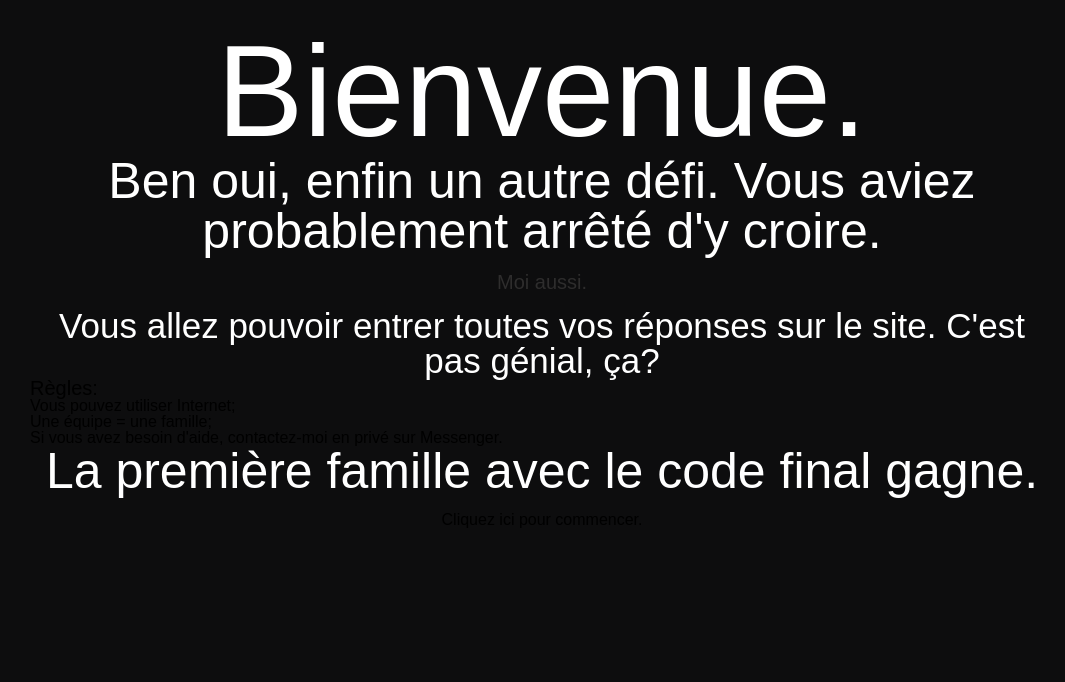
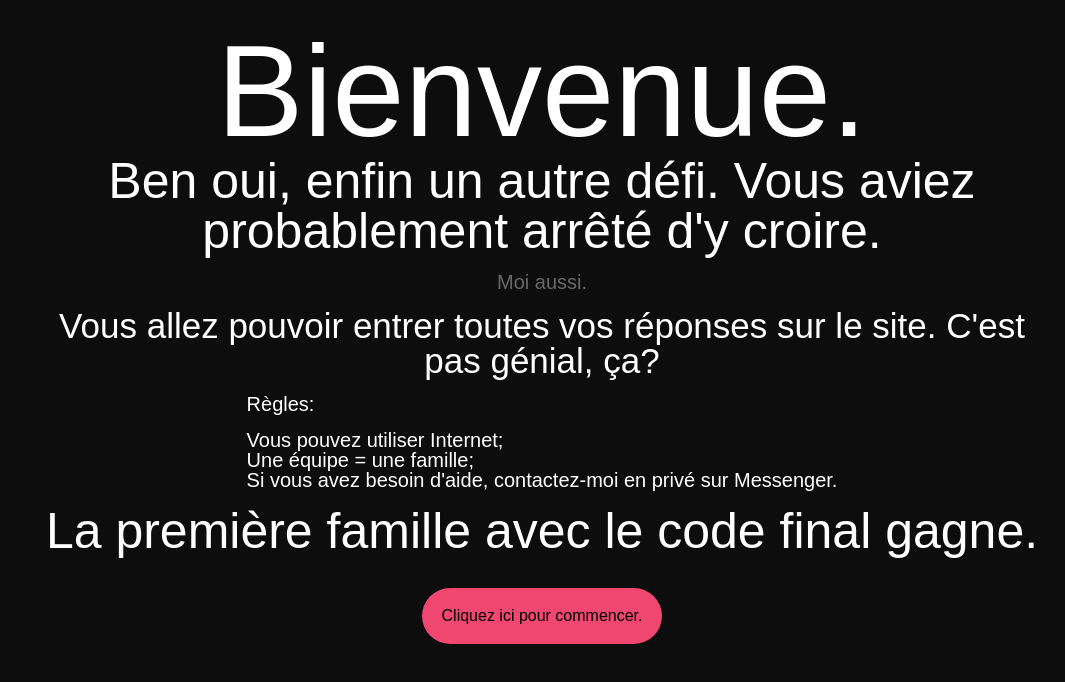
Before and after one commit to EtsyLeGrand/EtsyLeGrand, a plain HTML site: page challenge.html in a window 1280 px wide. Shown: the whole page, without its empty margins (98-1163 px from the left). Drawn offline with Linux system fonts and the light colour scheme; a web font is replaced by a local one.

Commit message:
challenge is done

```diff
--- a/challenge.html
+++ b/challenge.html
@@ -1,13 +1,15 @@
 <!DOCTYPE html>
 <html>
+
 <head>
 	<meta charset="utf-8" />
-		<link rel="stylesheet" href="../challengestyle.css" />
+	<link rel="stylesheet" href="./challengestyle.css" />
 	<link rel="preconnect" href="https://fonts.gstatic.com">
 	<link href="https://fonts.googleapis.com/css2?family=Jockey+One&display=swap" rel="stylesheet">
-		<link rel="shortcut icon" href=""/>
+	<link rel="shortcut icon" href="" />
 	<title>Je code.</title>
 </head>
+
 <body>
 	<div class="container">
 		<h1 class="center">Bienvenue.</h1>
@@ -16,15 +18,26 @@
 		<p class="center gray">Moi aussi.</p>
 		<br>
 		<h4 class="center">Vous allez pouvoir entrer toutes vos réponses sur le site. C'est pas génial, ça?</h4>
-		<p class="">Règles:</p>
-		<ul>
-			<li>Vous pouvez utiliser Internet;</li>
-			<li>Une équipe = une famille;</li>
-			<li>Si vous avez besoin d'aide, contactez-moi en privé sur Messenger.</li>
+		<br>
+		<div class="center">
+			<div style="margin: 0 auto; display: inline-block;">
+				<p class="left">Règles:</p>
+				<br>
+				<ul class="left">
+					<li class="">Vous pouvez utiliser Internet;</li>
+					<li class="">Une équipe = une famille;</li>
+					<li class="">Si vous avez besoin d'aide, contactez-moi en privé sur Messenger.</li>
 				</ul>
+			</div>
+		</div>
+		<br>
 		<h3 class="center">La première famille avec le code final gagne.</h3>
 		<br>
-		<a class="button center" href="#">Cliquez ici pour commencer.</a>
+		<br>
+		<div class="btnWrapper">
+			<a class="button" href="#">Cliquez ici pour commencer.</a>
+		</div>
 	</div>
 </body>
+
 </html>
--- a/challengestyle.css
+++ b/challengestyle.css
@@ -54,7 +54,7 @@ br
 }
 /* FIN DU CSS RESET */
 ::-moz-selection { /* Code for Firefox */
-	color: #342E37;
+	color: #0d0d0e;
 	background: none;
 	text-shadow:
 	-1px -1px 0 #EF476F,
@@ -64,7 +64,7 @@ br
 }
 
 ::selection {
-	color: #342E37;
+	color: #0d0d0e;
 	background: none;
 	text-shadow:
 	-1px -1px 0 #EF476F,
@@ -83,15 +83,39 @@ body {
 }
 
 .center {
-	display: block;
 	text-align: center;
 }
 
+.left {
+	text-align: left;
+}
+
+.right {
+	text-align: right;
+}
+
+.i-b {
+	display: inline-block;
+}
+
+#wrapper {
+	display: inline-block;
+	text-align: center;
+}
+
+.automargin {
+	margin-left:auto;
+    margin-right:auto;
+}
+
 .gray {
-	color: rgb(46, 45, 45);
+	color: rgb(104, 104, 104);
 }
-p {
+
+/* FORMATS DE TEXTE */
+li, p {
 	font-size: 20px;
+	color: #FFFFFF;
 }
 
 h1 {
@@ -113,3 +137,17 @@ h4 {
 	font-size: 35px;
 	color: #FFFFFF;
 }
+
+/* FIN DES FORMATS DE TEXTE */
+
+.btnWrapper {
+	margin: 0 auto;
+	text-align: center;
+}
+
+.button {
+	display: inline-block;
+	background-color: #EF476F;
+	padding: 20px;
+	border-radius: 2em;
+}
```
Lines whose indentation alone changed are shown as unchanged.
